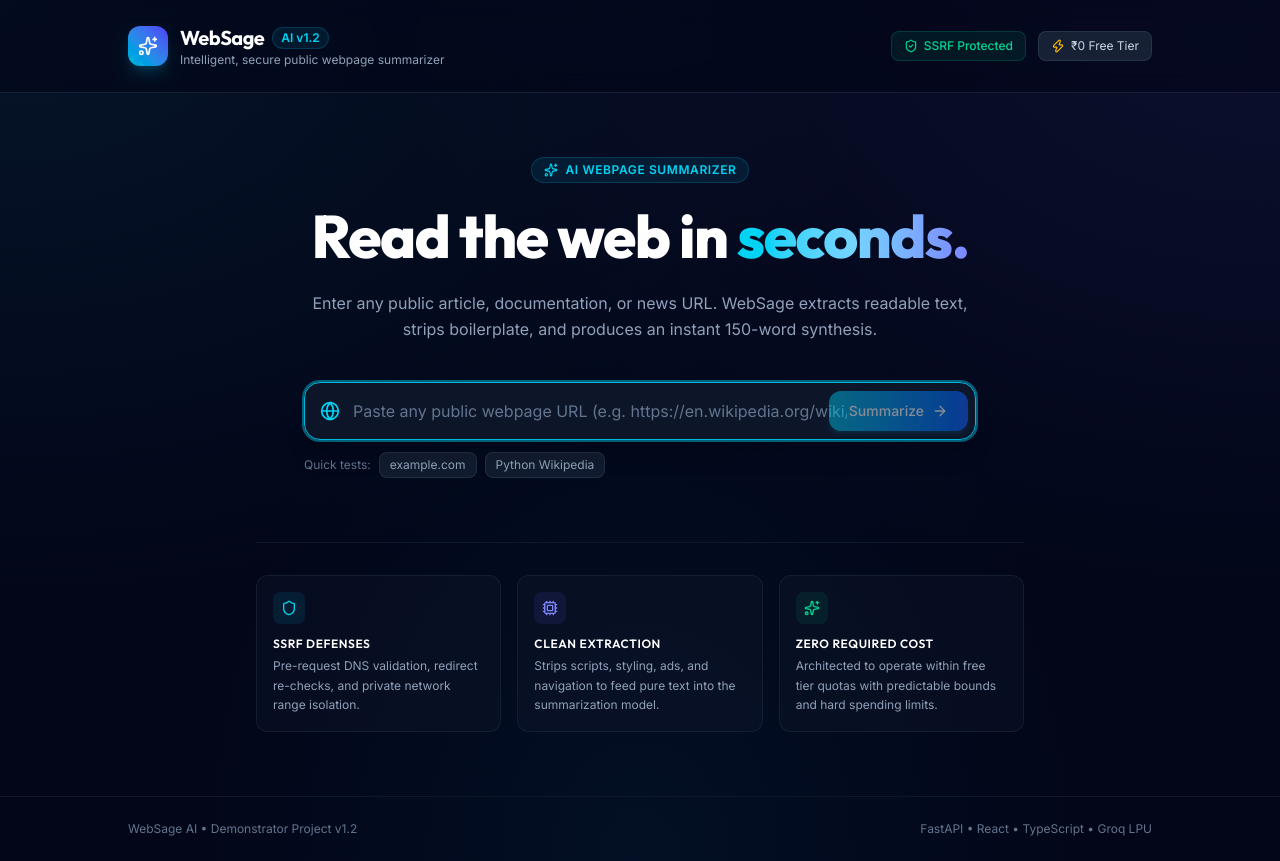
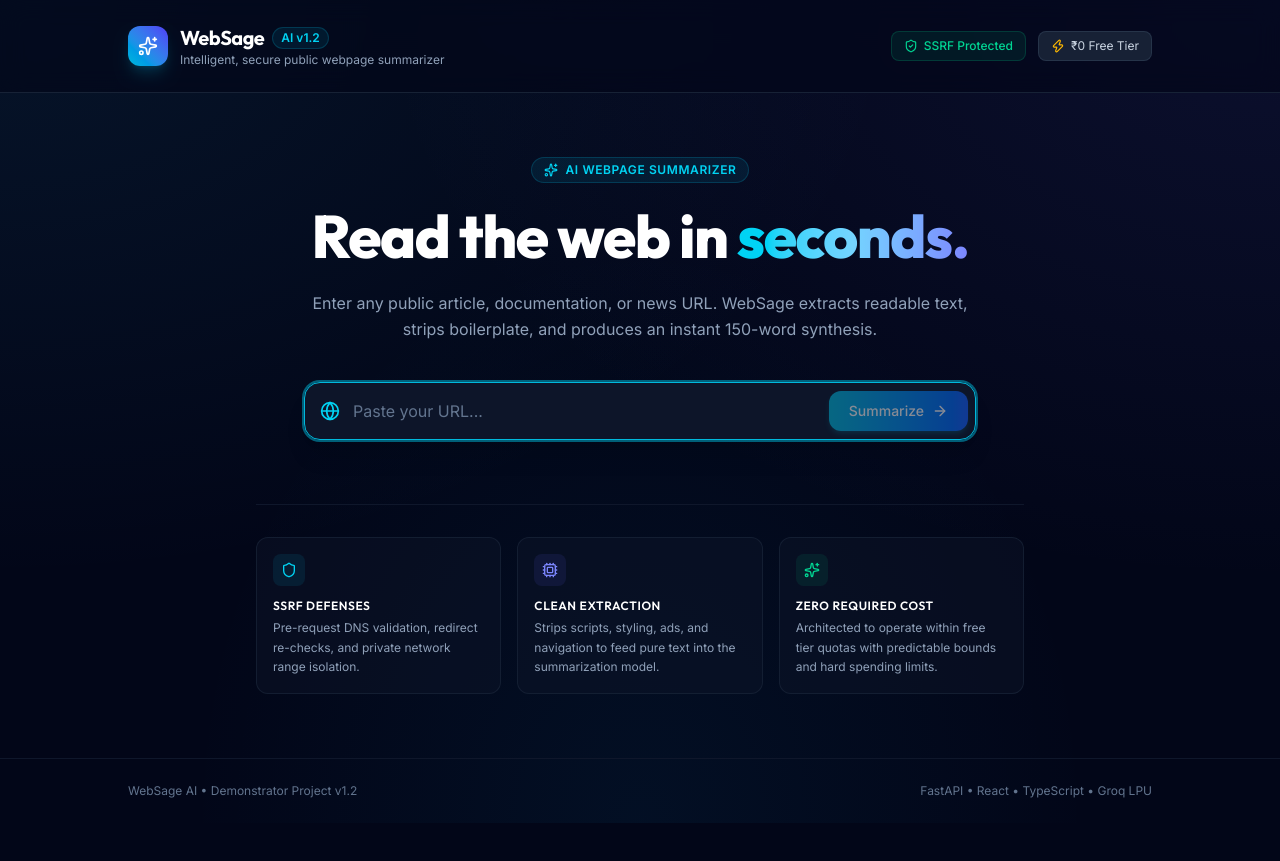
Before and after one commit to shlok926/WebSage-AI, a React (Vite) app in the folder frontend/: page / in a window 1280 px wide. After the commit the page ends 823 px from the top, so only its background shows below. Built offline with nearby package versions, Linux system fonts and the light colour scheme; no server answers.

Commit message:
refactor(frontend): clean up UrlForm UI and remove quick test buttons

```diff
--- a/frontend/src/components/UrlForm.tsx
+++ b/frontend/src/components/UrlForm.tsx
@@ -39,11 +39,6 @@ export const UrlForm: React.FC<UrlFormProps> = ({ onSubmit, isLoading }) => {
     setValidationError(null);
   };
 
-  const handleExampleClick = (exampleUrl: string) => {
-    setUrl(exampleUrl);
-    setValidationError(null);
-    onSubmit(exampleUrl);
-  };
 
   return (
     <div className="w-full">
@@ -61,7 +56,7 @@ export const UrlForm: React.FC<UrlFormProps> = ({ onSubmit, isLoading }) => {
               setUrl(e.target.value);
               if (validationError) setValidationError(null);
             }}
-            placeholder="Paste any public webpage URL (e.g. https://en.wikipedia.org/wiki/Artificial_intelligence)..."
+            placeholder="Paste your URL..."
             disabled={isLoading}
             autoFocus
             className="w-full pl-12 pr-32 py-4 rounded-2xl bg-slate-900/90 border border-slate-700/80 text-white placeholder-slate-500 focus:outline-none focus:ring-2 focus:ring-cyan-500/50 focus:border-cyan-500 transition-all text-sm md:text-base shadow-xl disabled:opacity-60 disabled:cursor-not-allowed"
@@ -108,26 +103,6 @@ export const UrlForm: React.FC<UrlFormProps> = ({ onSubmit, isLoading }) => {
         )}
       </form>
 
-      {/* Suggested quick test links */}
-      <div className="mt-3 flex flex-wrap items-center gap-2 text-xs text-slate-400">
-        <span className="text-slate-500">Quick tests:</span>
-        <button
-          type="button"
-          disabled={isLoading}
-          onClick={() => handleExampleClick('https://example.com')}
-          className="px-2.5 py-1 rounded-lg bg-slate-800/60 hover:bg-slate-800 hover:text-cyan-300 border border-slate-700/50 transition-colors cursor-pointer"
-        >
-          example.com
-        </button>
-        <button
-          type="button"
-          disabled={isLoading}
-          onClick={() => handleExampleClick('https://en.wikipedia.org/wiki/Python_(programming_language)')}
-          className="px-2.5 py-1 rounded-lg bg-slate-800/60 hover:bg-slate-800 hover:text-cyan-300 border border-slate-700/50 transition-colors cursor-pointer"
-        >
-          Python Wikipedia
-        </button>
-      </div>
     </div>
   );
 };
```
